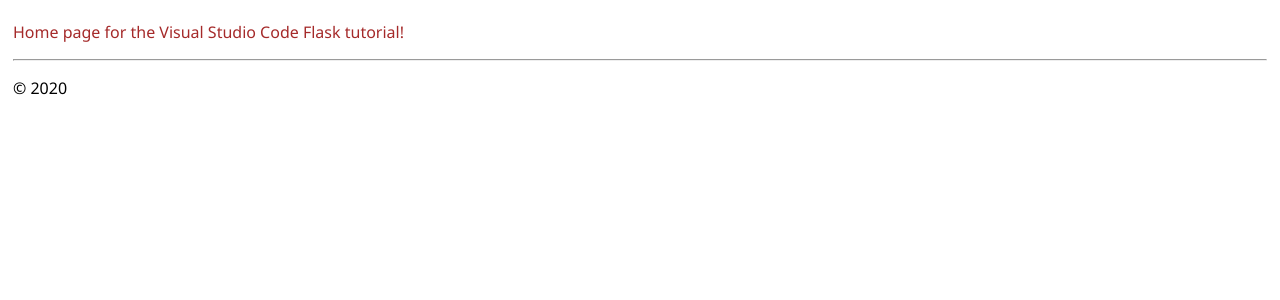
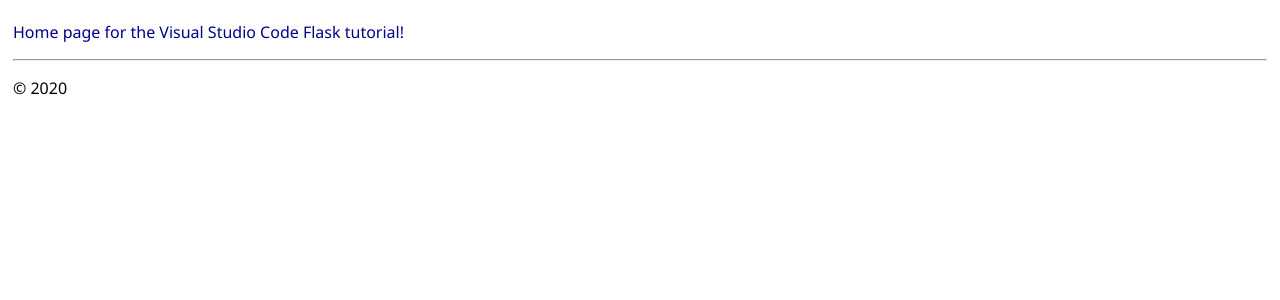
Before and after one commit to 84black84/hello_flask, a Flask app: page / in a window 1280 px wide. Shown: the part 47-347 px from the top of the page. Run offline with Flask 2, Linux system fonts and the light colour scheme.

Commit message:
Change the  text color of home page to blue

```diff
--- a/hello_flask_app/static/site.css
+++ b/hello_flask_app/static/site.css
@@ -32,5 +32,5 @@
 }
 
 #opa {
-    color: brown;
+    color:darkblue;
 }
```
